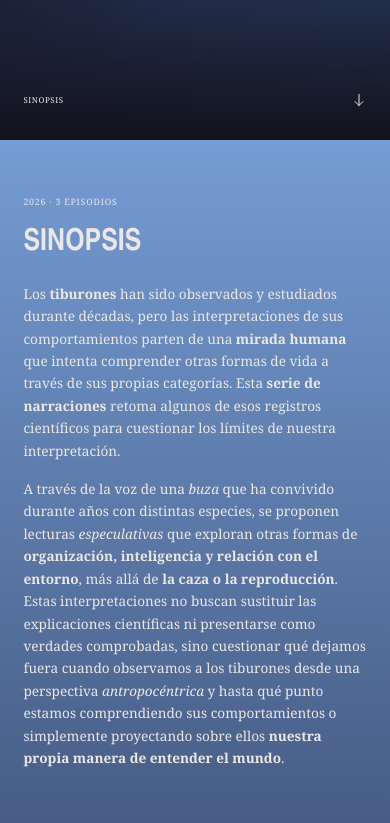
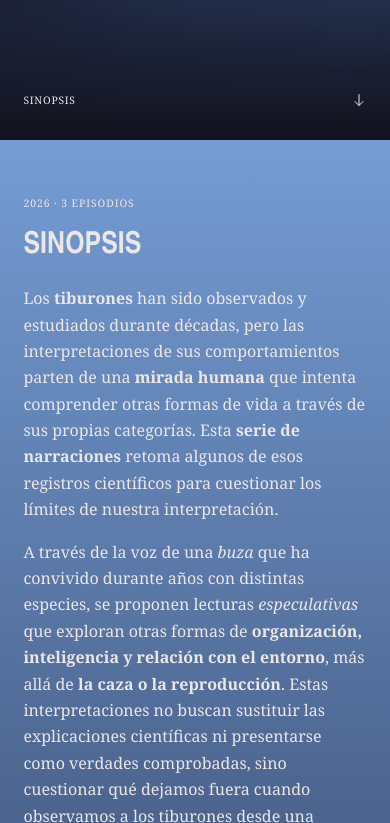
Before and after one commit to e-uvita/presuntodepredador, an Astro site: page / in a window 390 px wide. Shown: the part 704-1527 px from the top of the page. Built offline with nearby package versions, Linux system fonts and the light colour scheme; Astro itself is replaced by a stand-in of ours; a web font is replaced by a local one.

Commit message:
feat: update typography styles for improved consistency and responsiveness across components

```diff
--- a/src/styles/global.css
+++ b/src/styles/global.css
@@ -68,11 +68,11 @@ h3 {
 }
 h2 {
   /* Títulos de sección, como «Sinopsis» y «Episodios». */
-  font-size: clamp(1.9rem, 2.5vw, 2.8rem);
+  font-size: var(--text-section-heading);
 }
 h3 {
   /* Títulos de las tarjetas de episodios. */
-  font-size: clamp(1.6rem, 2.1vw, 2.5rem);
+  font-size: var(--text-episode-heading);
 }
 .sr-only {
   position: absolute;
@@ -227,7 +227,7 @@ h3 {
   margin-top: 1.4rem;
   margin-left: 2.7%;
   /* Tagline bajo el título principal del hero. */
-  font-size: clamp(0.7rem, 0.95vw, 1rem);
+  font-size: var(--text-hero-tagline);
   letter-spacing: 0.015em;
   text-shadow: 0 1px 10px var(--overlay);
 }
@@ -256,7 +256,7 @@ h3 {
   text-decoration: none;
   text-transform: uppercase;
   /* Texto del botón «Ver episodio». */
-  font: 700 clamp(1.5rem, 2.2vw, 2.3rem)/1 var(--font-display);
+  font: 700 var(--text-watch-button)/1 var(--font-display);
   transition:
     background 0.2s,
     transform 0.2s;
@@ -280,7 +280,7 @@ h3 {
   right: 8%;
   text-decoration: none;
   /* Enlace inferior del hero, actualmente «Sinopsis». */
-  font-size: 0.6rem;
+  font-size: var(--text-hero-scroll);
   letter-spacing: 0.12em;
   text-transform: uppercase;
   color: var(--muted);
@@ -328,7 +328,7 @@ h3 {
 }
 .synopsis__text {
   /* Párrafos de la sinopsis general. */
-  font-size: clamp(0.9rem, 1vw, 1.125rem);
+  font-size: var(--text-synopsis);
   line-height: 1.6;
 }
 .synopsis__text strong {
@@ -378,7 +378,7 @@ h3 {
 }
 .chapter-card__number {
   /* Número grande de cada tarjeta de episodio. */
-  font: 700 clamp(2.2rem, 3vw, 3.5rem)/1 var(--font-display);
+  font: 700 var(--text-episode-number)/1 var(--font-display);
   text-align: center;
 }
 .chapter-card__image {
@@ -422,7 +422,7 @@ h3 {
 .chapter-card__copy p {
   max-width: 670px;
   /* Sinopsis breve dentro de cada tarjeta de episodio. */
-  font-size: clamp(0.75rem, 0.85vw, 0.95rem);
+  font-size: var(--text-episode-summary);
   line-height: 1.5;
 }
 .chapter-card__copy strong,
@@ -432,7 +432,7 @@ h3 {
 .chapter-card__duration {
   white-space: nowrap;
   /* Duración del episodio en su tarjeta. */
-  font-size: clamp(0.85rem, 1.2vw, 1.3rem);
+  font-size: var(--text-episode-duration);
 }
 .chapter-card__arrow svg {
   width: 1.2rem;
@@ -464,7 +464,7 @@ h3 {
 }
 .credits summary span {
   /* Símbolo + que abre y cierra los créditos. */
-  font: 400 1.5rem/1 var(--font-body);
+  font: 400 var(--text-credits-toggle)/1 var(--font-body);
   transition: transform 0.2s;
 }
 .credits[open] summary span {
@@ -626,7 +626,7 @@ h3 {
   .hero__scroll {
     bottom: 2rem;
     /* Enlace inferior «Sinopsis» en celular. */
-    font-size: 0.5rem;
+    font-size: var(--text-hero-scroll-mobile);
     letter-spacing: 0.07em;
   }
   .synopsis {
@@ -655,7 +655,7 @@ h3 {
     grid-row: 1;
     align-self: end;
     /* Número de episodio en celular. */
-    font-size: 2rem;
+    font-size: var(--text-mobile-episode-number);
   }
   .chapter-card__image {
     grid-column: 2 / -1;
--- a/src/styles/theme.css
+++ b/src/styles/theme.css
@@ -38,15 +38,32 @@
   --media-shadow: 0 1px 4px #000; /* Sombra detrás de subtítulos y etiquetas sobre el video. */
 
   /* Tamaños repetidos: al cambiar uno, se actualizan todos sus usos. */
-  --text-2xs: 0.55rem; /* En móvil: botones «Episodios» y «Tipografía», enlace «Sinopsis» y pie de página. */
-  --text-xs: 0.65rem; /* En escritorio: botones «Episodios» y «Tipografía», roles de créditos y etiquetas pequeñas. */
-  --text-sm: 0.7rem; /* Año y número de episodios, contadores y aviso de videos de muestra. */
-  --text-md: 0.75rem; /* Descripciones y duración en las tarjetas de episodios. */
-  --text-lg: 0.8rem; /* Nombres en créditos, enlaces entre episodios y controles de tipografía. */
-  --text-xl: 0.85rem; /* Sinopsis en móvil y etiquetas pequeñas del reproductor. */
-  --text-base: 1rem; /* Texto general del sitio y avisos del reproductor. */
-  --text-emphasis: 1.4rem; /* Título «Créditos» y control redondo principal del reproductor. */
-  --text-mobile-title: 1.65rem; /* En móvil: botón «Ver episodio» y títulos de las tarjetas. */
+  --text-2xs: 0.65rem; /* Móvil: botones «Episodios» y «Tipografía», enlace «Sinopsis» y pie de página. */
+  --text-xs: 0.8rem; /* Móvil y escritorio: botones «Episodios» y «Tipografía», roles de créditos y etiquetas pequeñas. */
+  --text-sm: 0.8rem; /* Móvil y escritorio: año, número de episodios, contadores y aviso de videos de muestra. */
+  --text-md: 0.8rem; /* Móvil y escritorio: descripciones y duración en las tarjetas de episodios. */
+  --text-lg: 0.8rem; /* Móvil y escritorio: nombres en créditos, enlaces entre episodios y controles de tipografía. */
+  --text-xl: 1rem; /* Móvil y escritorio: sinopsis en móvil y etiquetas pequeñas del reproductor. */
+  --text-base: 1rem; /* Móvil y escritorio: texto general del sitio y avisos del reproductor. */
+  --text-emphasis: 1.4rem; /* Móvil y escritorio: título «Créditos» y control redondo principal del reproductor. */
+  --text-mobile-title: 1.65rem; /* Móvil: botón «Ver episodio» y títulos de las tarjetas. */
+  --text-section-heading: clamp(1.9rem, 2.5vw, 2.8rem); /* Adaptable a móvil y escritorio: títulos «Sinopsis» y «Episodios». */
+  --text-episode-heading: clamp(1.6rem, 2.1vw, 2.5rem); /* Adaptable a móvil y escritorio: títulos de las tarjetas de episodios. */
+  --text-typography-heading: clamp(3rem, 9vw, 8rem); /* Adaptable a móvil y escritorio: título principal de «Tipografía». */
+  --text-hero-tagline: clamp(0.7rem, 0.95vw, 1rem); /* Adaptable a móvil y escritorio: frase «El tiburón que existe y el que imaginamos». */
+  --text-watch-button: clamp(1.5rem, 2.2vw, 2.3rem); /* Móvil y escritorio: botón «Ver episodio». */
+  --text-hero-scroll: 0.8rem; /* Escritorio: enlace «Sinopsis» al pie del hero. */
+  --text-hero-scroll-mobile: 0.65rem; /* Móvil: enlace «Sinopsis» al pie del hero. */
+  --text-synopsis: clamp(0.9rem, 1vw, 1.125rem); /* Adaptable a móvil y escritorio: párrafos de la sinopsis. */
+  --text-episode-number: clamp(2.2rem, 3vw, 3.5rem); /* Escritorio: número de episodio. */
+  --text-episode-summary: clamp(0.75rem, 0.85vw, 0.95rem); /* Móvil y escritorio: resumen de la tarjeta de episodio. */
+  --text-episode-duration: clamp(0.85rem, 1.2vw, 1.3rem); /* Móvil y escritorio: duración del episodio. */
+  --text-credits-toggle: 1.5rem; /* Móvil y escritorio: signo + para abrir y cerrar «Créditos». */
+  --text-mobile-episode-number: 2rem; /* Móvil: número de episodio. */
+  --text-player-badge: 1.1rem; /* Móvil y escritorio: número de episodio dentro del reproductor. */
+  --text-player-subtitle: clamp(1rem, 1.5vw, 1.6rem); /* Adaptable a móvil y escritorio: subtítulos sobre el video. */
+  --text-player-small-control: 0.95rem; /* Móvil y escritorio: texto del control pequeño del reproductor. */
+  --text-player-back: 2.4rem; /* Móvil: flecha para volver. */
 
   /* Shared dimensions */
   --content-width: 1600px;
--- a/src/styles/typography.css
+++ b/src/styles/typography.css
@@ -7,7 +7,7 @@
 }
 .typography-header h1 {
   margin-block: 1rem;
-  font: 700 clamp(3rem, 9vw, 8rem)/1 var(--font-display);
+  font: 700 var(--text-typography-heading)/1 var(--font-display);
   text-transform: uppercase;
 }
 .typography-header > p:last-child {
```
Also changed, not shown: src/components/PanoramaPlayer.astro (+4 -4 lines).
